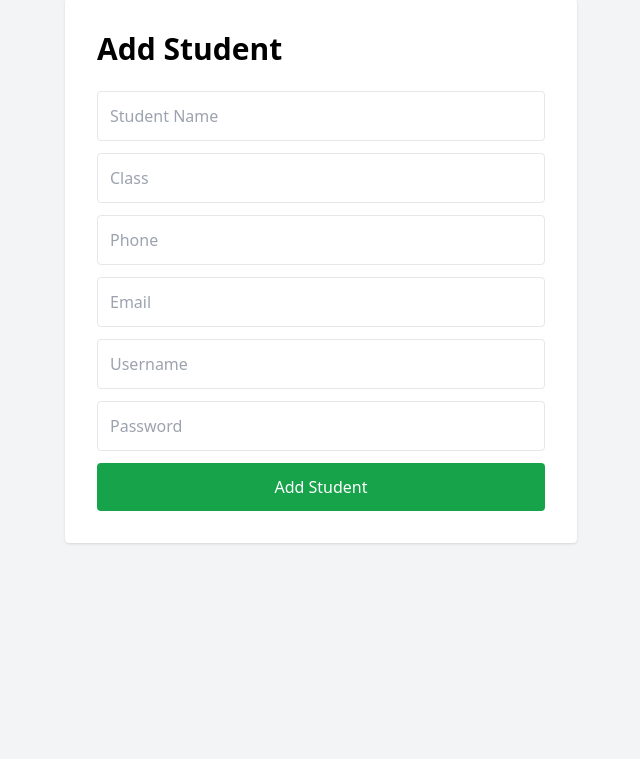
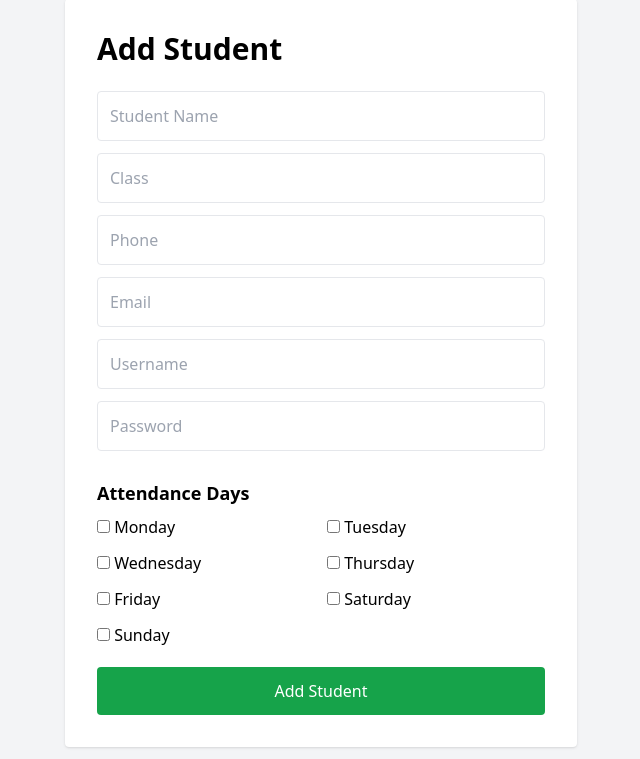
Before and after one commit to Soumodwip/tuition-management-system, a Flask app: page /add-student in a window 1280 px wide. Shown: the part 41-800 px from the top of the page, without its empty margins (319-959 px from the left). Run offline with Flask 3, Linux system fonts and the light colour scheme; the visitor is signed in with stand-in values (Sample User, id 1); some libraries are stand-ins or nearby versions.

Commit message:
Attendance day system

```diff
--- a/app.py
+++ b/app.py
@@ -1,3 +1,4 @@
+from datetime import datetime
 from flask import Flask, render_template, request, redirect, session
 import mysql.connector
 
@@ -128,13 +129,26 @@ def add_student():
         username = request.form["username"]
         password = request.form["password"]
 
+        # Attendance days from checkboxes
+        attendance_days = ",".join(
+            request.form.getlist("attendance_days")
+        )
+
         cursor = db.cursor()
 
         cursor.execute(
             """
             INSERT INTO students
-            (name, class_name, phone, email, username, password)
-            VALUES (%s,%s,%s,%s,%s,%s)
+            (
+                name,
+                class_name,
+                phone,
+                email,
+                username,
+                password,
+                attendance_days
+            )
+            VALUES (%s,%s,%s,%s,%s,%s,%s)
             """,
             (
                 name,
@@ -142,7 +156,8 @@ def add_student():
                 phone,
                 email,
                 username,
-                password
+                password,
+                attendance_days
             )
         )
 
@@ -151,14 +166,13 @@ def add_student():
         return redirect("/students")
 
     return render_template("add_student.html")
-
-
 # Edit Student
 @app.route("/edit-student/<int:id>", methods=["GET", "POST"])
 def edit_student(id):
 
     if not session.get("admin"):
         return redirect("/admin-login")
+
     cursor = db.cursor()
 
     if request.method == "POST":
@@ -168,6 +182,10 @@ def edit_student(id):
         phone = request.form["phone"]
         email = request.form["email"]
 
+        attendance_days = ",".join(
+            request.form.getlist("attendance_days")
+        )
+
         cursor.execute(
             """
             UPDATE students
@@ -175,7 +193,8 @@ def edit_student(id):
             name=%s,
             class_name=%s,
             phone=%s,
-            email=%s
+            email=%s,
+            attendance_days=%s
             WHERE id=%s
             """,
             (
@@ -183,6 +202,7 @@ def edit_student(id):
                 class_name,
                 phone,
                 email,
+                attendance_days,
                 id
             )
         )
@@ -525,15 +545,27 @@ def delete_announcement(id):
     return redirect("/announcements")
 
 # Attendance Page (Admin)
+from datetime import datetime
+
 @app.route("/attendance")
 def attendance():
 
     if not session.get("admin"):
         return redirect("/admin-login")
 
+    # Get today's day
+    today = datetime.now().strftime("%a")
+
     cursor = db.cursor()
 
-    cursor.execute("SELECT * FROM students")
+    cursor.execute(
+        """
+        SELECT *
+        FROM students
+        WHERE attendance_days LIKE %s
+        """,
+        ('%' + today + '%',)
+    )
 
     students = cursor.fetchall()
 
--- a/templates/add_student.html
+++ b/templates/add_student.html
@@ -17,27 +17,76 @@
 
         <input type="text" name="name"
             placeholder="Student Name"
-            class="w-full border p-3 mb-3 rounded">
+            class="w-full border p-3 mb-3 rounded"
+            required>
 
         <input type="text" name="class_name"
             placeholder="Class"
-            class="w-full border p-3 mb-3 rounded">
+            class="w-full border p-3 mb-3 rounded"
+            required>
 
         <input type="text" name="phone"
             placeholder="Phone"
-            class="w-full border p-3 mb-3 rounded">
+            class="w-full border p-3 mb-3 rounded"
+            required>
 
         <input type="email" name="email"
             placeholder="Email"
-            class="w-full border p-3 mb-3 rounded">
+            class="w-full border p-3 mb-3 rounded"
+            required>
 
         <input type="text" name="username"
             placeholder="Username"
-            class="w-full border p-3 mb-3 rounded">
+            class="w-full border p-3 mb-3 rounded"
+            required>
 
         <input type="password" name="password"
             placeholder="Password"
-            class="w-full border p-3 mb-3 rounded">
+            class="w-full border p-3 mb-3 rounded"
+            required>
+
+        <h3 class="font-bold text-lg mb-2 mt-4">
+            Attendance Days
+        </h3>
+
+        <div class="grid grid-cols-2 gap-3 mb-5">
+
+            <label>
+                <input type="checkbox" name="attendance_days" value="Mon">
+                Monday
+            </label>
+
+            <label>
+                <input type="checkbox" name="attendance_days" value="Tue">
+                Tuesday
+            </label>
+
+            <label>
+                <input type="checkbox" name="attendance_days" value="Wed">
+                Wednesday
+            </label>
+
+            <label>
+                <input type="checkbox" name="attendance_days" value="Thu">
+                Thursday
+            </label>
+
+            <label>
+                <input type="checkbox" name="attendance_days" value="Fri">
+                Friday
+            </label>
+
+            <label>
+                <input type="checkbox" name="attendance_days" value="Sat">
+                Saturday
+            </label>
+
+            <label>
+                <input type="checkbox" name="attendance_days" value="Sun">
+                Sunday
+            </label>
+
+        </div>
 
         <button
             class="bg-green-600 text-white p-3 rounded w-full">
```
Also changed, not shown: templates/edit_student.html (+62 -6 lines), templates/students.html (+7 -7 lines).
